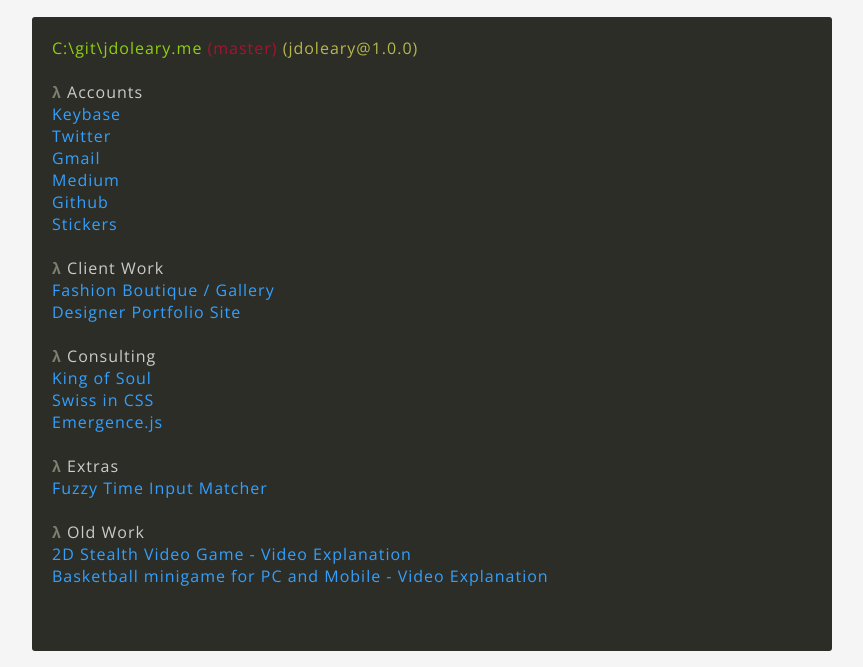
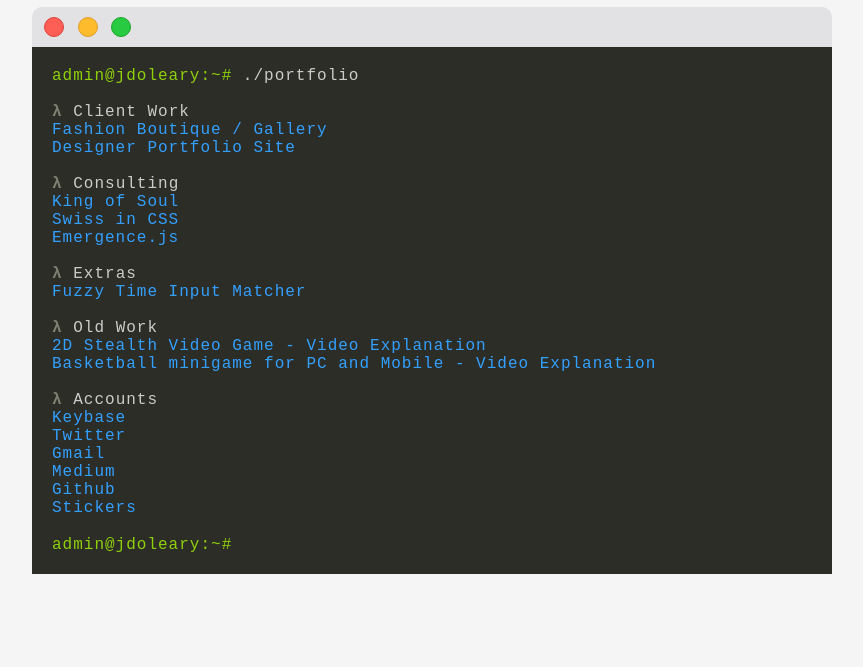
Before and after one commit to jdoleary/jdoleary.me, a website: page app/index.html in a window 1280 px wide. Shown: the part 289-956 px from the top of the page, without its empty margins (208-1071 px from the left). After the commit the page ends 912 px from the top, so only its background shows below. Drawn offline with nearby package versions, Linux system fonts and the light colour scheme; a web font is replaced by a local one.

Commit message:
style (Portforlio) Adds xtain recommended style mac header, font change, etc.

```diff
--- a/app/index.html
+++ b/app/index.html
@@ -6,7 +6,6 @@
 <meta http-equiv="Content-Language" content="en">
   <meta name="viewport" content="width=device-width, initial-scale=1">
   <title>Jordan O'Leary</title>
-  <link href="https://fonts.googleapis.com/css?family=Open+Sans" rel="stylesheet">
   <link rel="stylesheet" href="css/main.css">
 
   <!-- Favicon stuff -->
@@ -24,6 +23,7 @@
   <link rel="icon" type="image/png" sizes="96x96" href="assets/favicon/favicon-96x96.png">
   <link rel="icon" type="image/png" sizes="16x16" href="assets/favicon/favicon-16x16.png">
   <meta name="theme-color" content="#ffffff">
+  <link href="https://fonts.googleapis.com/css?family=PT+Mono" rel="stylesheet">
 
 
 </head>
@@ -38,35 +38,20 @@
     <div class="txt title centered">Coder, Inventor, Thinker</div>
     <div class="txt location centered">Michigan, US</div>
   </div>
-  <div class="info-container">
+  <div class="window">
+  <div class="header">
+    <div class="buttons">
+      <div class="button red"></div>
+      <div class="button yellow"></div>
+      <div class="button green"></div>
+    </div>
+  </div>
+    <div class="info-container">
     <ul class="links">
       <li>
-        <span class="text--green">C:\git\jdoleary.me</span>
-        <span class="text--red">(master)</span>
-        <span class="text--mustard">(jdoleary@1.0.0)</span>
-      </li>
-      <br/>
-      <li>
-        <span class="text--grey bold">&lambda;</span>
-        <span class="text--white">Accounts</span>
-      </li>
-      <li>
-        <a href="https://keybase.io/jdoleary" rel="me">Keybase</a>
-      </li>
-      <li>
-        <a href="https://twitter.com/nestfall" rel="me">Twitter</a>
-      </li>
-      <li>
-        <a href="mailto:jdoleary+contact@gmail.com" rel="me">Gmail</a>
-      </li>
-      <li>
-        <a href="https://medium.com/@jdoleary" rel="me">Medium</a>
-      </li>
-      <li>
-        <a href="https://github.com/jdoleary" rel="me">Github</a>
-      </li>
-      <li>
-        <a href="https://www.redbubble.com/people/AccidentAvocado/shop">Stickers</a>
+        <span class="text--green">admin@jdoleary:~# </span><span class="text--white">./portfolio</span>
+        <!--<span class="text--red">(master)</span>
+        <span class="text--mustard">(jdoleary@1.0.0)</span>-->
       </li>
       <br/>
       <li>
@@ -114,10 +99,36 @@
         <a href="/Basketball">Basketball minigame for PC and Mobile</a> <a href="https://youtu.be/BWS0oJEX9Fc?t=3s">- Video Explanation</a>
       </li>
       <br/>
+      <li>
+        <span class="text--grey bold">&lambda;</span>
+        <span class="text--white">Accounts</span>
+      </li>
+      <li>
+        <a href="https://keybase.io/jdoleary" rel="me">Keybase</a>
+      </li>
+      <li>
+        <a href="https://twitter.com/nestfall" rel="me">Twitter</a>
+      </li>
+      <li>
+        <a href="mailto:jdoleary+contact@gmail.com" rel="me">Gmail</a>
+      </li>
+      <li>
+        <a href="https://medium.com/@jdoleary" rel="me">Medium</a>
+      </li>
+      <li>
+        <a href="https://github.com/jdoleary" rel="me">Github</a>
+      </li>
+      <li>
+        <a href="https://www.redbubble.com/people/AccidentAvocado/shop">Stickers</a>
+      </li>
+      <br/>
+        <span class="text--green">admin@jdoleary:~#</span>
         <span id="input" class="text--white"></span>
         <span class="cursor text--white"></span>
       </li>
     </ul>
+  </div>
+
   </div>
 </div>
 <script src="js/emulator.js"></script>
--- a/app/js/emulator.js
+++ b/app/js/emulator.js
@@ -6,7 +6,7 @@
 window.onkeypress = function(e) {
   var keyCode = (typeof e.which == "number") ? e.which : e.keyCode;
   if(index == 0){
-    inputEl.innerHTML = '<span class="text--grey bold">λ </span>'
+    inputEl.innerHTML = '<span class="text--grey bold"> </span>'
   }
   inputEl.innerHTML += msg.slice(index,index+3);
   index+=3;
--- /dev/null
+++ b/app/scss/_window.scss
@@ -0,0 +1,44 @@
+
+$radius:10px;
+$grey: #e2e2e4;
+$red: #fd5f57;
+$red-border: #dd4239;
+$yellow: #febc2c;
+$yellow-border: #dd9d27;
+$green: #28ca41;
+$green-border: #1ba327;
+$window-border-radius: 10px;
+.window{
+  width:800px;
+  height:600px;
+  margin: 0 auto;
+  .header{
+    height:$radius*4;
+    width:100%;
+    background-color:$grey;
+    border-radius:$window-border-radius $window-border-radius 0 0;
+  }
+  .buttons{
+    height:$radius*2;
+    margin-left: $radius;
+  }
+  .button{
+    display:inline-block;
+    width:$radius*2;
+    height:$radius*2;
+    border-radius:12px;
+    margin:$radius 2px;
+    &.red{
+      background-color:$red;
+      border: 1px solid $red-border;
+    }
+    &.yellow{
+      background-color:$yellow;
+      border: 1px solid $yellow-border;
+    }
+    &.green{
+      background-color:$green;
+      border: 1px solid $green-border;
+    }
+  }
+}
--- a/app/scss/main.scss
+++ b/app/scss/main.scss
@@ -1,3 +1,5 @@
+@import 'window';
+
 $green:#8fd00c ;
 $red:#a91232;
 $mustard:#b7b74d;
@@ -19,7 +21,7 @@
 
 body{
   background:#f5f5f5;
-  font-family: "Open Sans","Helvetica Neue",Helvetica,Arial,sans-serif;
+  font-family: 'PT Mono', monospace;
   margin:0;
 }
 
@@ -77,11 +79,9 @@
 .info-container{
   background:$background;
   letter-spacing: 1px;
-  border-radius:3px;
   padding:20px;
   width: 100%;
   max-width: 800px;
-  margin: 0 auto;
 }
 .links{
   margin:0;
```
Also changed, not shown: app/css/main.css.
